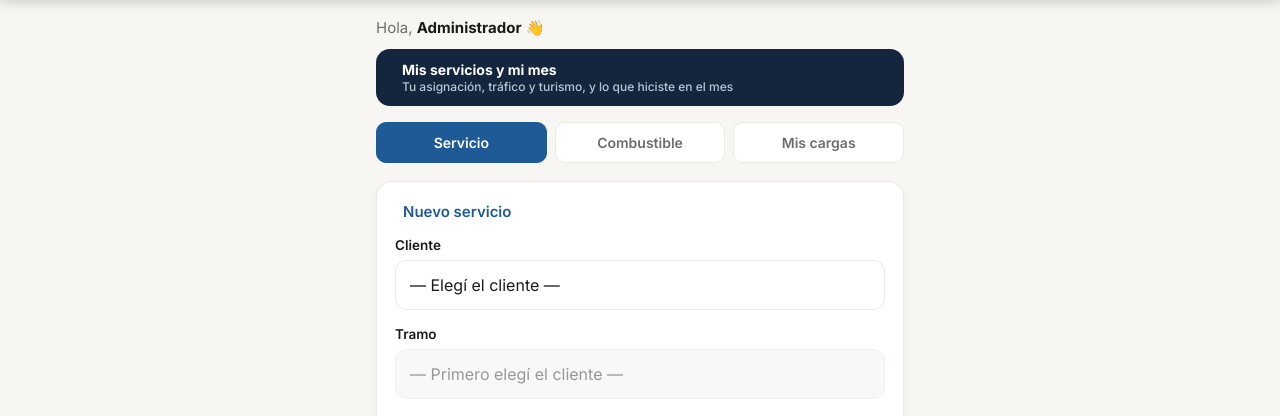
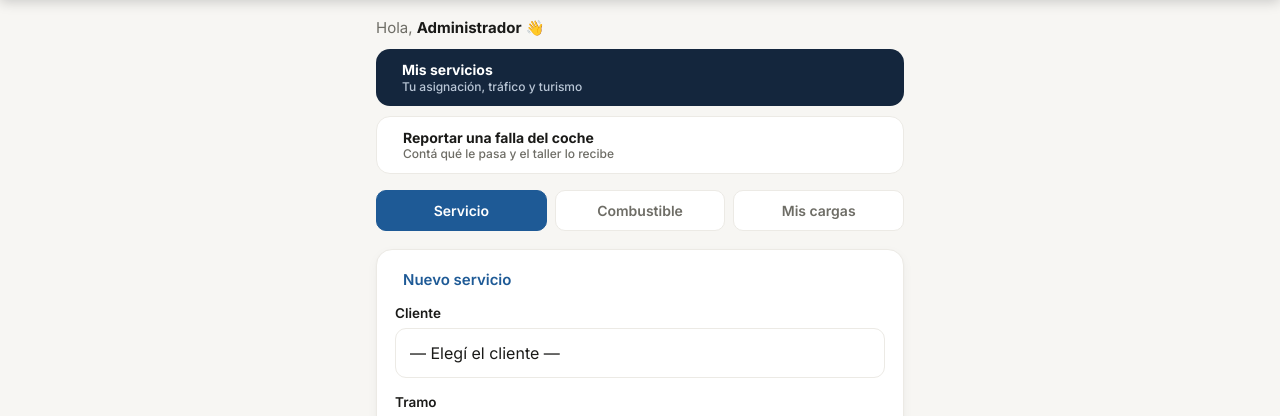
Before and after one commit to marcosmeternicht10-cell/flota-santaniana, a Flask app: page /corp in a window 1280 px wide. Shown: the part 72-488 px from the top of the page. Run offline with Flask 3, Linux system fonts and the light colour scheme; a user stored in the database is signed in; data comes from the database, SQL or seed files in the repository; some libraries are stand-ins or nearby versions.

Commit message:
Add files via upload

```diff
--- a/templates/chofer.html
+++ b/templates/chofer.html
@@ -46,6 +46,7 @@
       display: grid; place-items: center; cursor: pointer;
     }
     .topbar .salir:active { background: rgba(200,30,55,0.4); }
+    .topbar a.volver { text-decoration: none; }
 
     .wrap { max-width: 560px; margin: 0 auto; padding: 18px 16px; }
 
@@ -259,10 +260,11 @@
 </head>
 <body>
   <div class="topbar">
+    {% if es_corp %}<a class="salir volver" href="/corp" title="Volver a mis rendiciones" aria-label="Volver"><i class="ti ti-arrow-left"></i></a>{% endif %}
     <div class="logo"><img src="/static/logo.png" alt="LS" onerror="this.style.display='none'"></div>
     <div class="titulo">
       <b>La Santaniana</b>
-      <span>Reporte de chofer</span>
+      <span>{{ 'Reportar una falla' if es_corp else 'Reporte de chofer' }}</span>
     </div>
     <button class="salir" onclick="salir()" title="Salir"><i class="ti ti-logout"></i></button>
   </div>
--- a/templates/corp.html
+++ b/templates/corp.html
@@ -51,6 +51,10 @@
     .ir-mi div { flex: 1; font-size: 14px; font-weight: 700; line-height: 1.25; }
     .ir-mi small { display: block; font-size: 12px; font-weight: 500; color: #B9C6D6; }
     .ir-mi:active { transform: scale(.99); }
+    .ir-mi.falla { background: #fff; color: #1A1A18; border: 1px solid #ECEAE5; margin-top: -6px; }
+    .ir-mi.falla > .ti:first-child { color: #DC2641; }
+    .ir-mi.falla small { color: #6E6D66; }
+    .ir-mi.falla > .ti:last-child { color: #6E6D66; }
 
     .card {
       background: white; border-radius: 16px; padding: 20px 18px;
@@ -224,7 +228,8 @@
 
   <div class="wrap">
     <div class="saludo">Hola, <b>{{ usuario }}</b> 👋</div>
-    <a class="ir-mi" href="/mi"><i class="ti ti-bus"></i><div>Mis servicios y mi mes<small>Tu asignación, tráfico y turismo, y lo que hiciste en el mes</small></div><i class="ti ti-chevron-right"></i></a>
+    <a class="ir-mi" href="/mi"><i class="ti ti-bus"></i><div>Mis servicios<small>Tu asignación, tráfico y turismo</small></div><i class="ti ti-chevron-right"></i></a>
+    <a class="ir-mi falla" href="/chofer"><i class="ti ti-tool"></i><div>Reportar una falla del coche<small>Contá qué le pasa y el taller lo recibe</small></div><i class="ti ti-chevron-right"></i></a>
 
     <div class="tabs">
       <div class="tab on" id="tab-cargar" onclick="verTab('cargar')">Servicio</div>
--- a/templates/mi.html
+++ b/templates/mi.html
@@ -157,6 +157,7 @@
     .desglose { margin-top: 10px; display: flex; flex-wrap: wrap; gap: 6px; }
     .desglose span { font-size: 12px; font-weight: 600; padding: 4px 9px; border-radius: 999px; background: rgba(255,255,255,.14); }
     body.sin-tabs { padding-bottom: calc(28px + env(safe-area-inset-bottom)); }
+    .tabs div.tres { grid-template-columns: 1fr 1fr 1fr; }
     .fila.paso { opacity: .45; }
     .fila.paso .h::after { content: "ya salió"; display: block; font-family: var(--txt); font-size: 10px; font-weight: 600; color: var(--muted); }
 
@@ -291,9 +292,10 @@
 </div>
 
 {% if es_corp %}<nav class="tabs" aria-label="Secciones">
-  <div>
+  <div class="tres">
     <button class="on" id="t-serv"><i class="ti ti-bus"></i> Servicios</button>
     <button onclick="location.href='/corp'"><i class="ti ti-receipt"></i> Rendir</button>
+    <button onclick="location.href='/chofer'"><i class="ti ti-tool"></i> Falla</button>
   </div>
 </nav>{% endif %}
 
```
